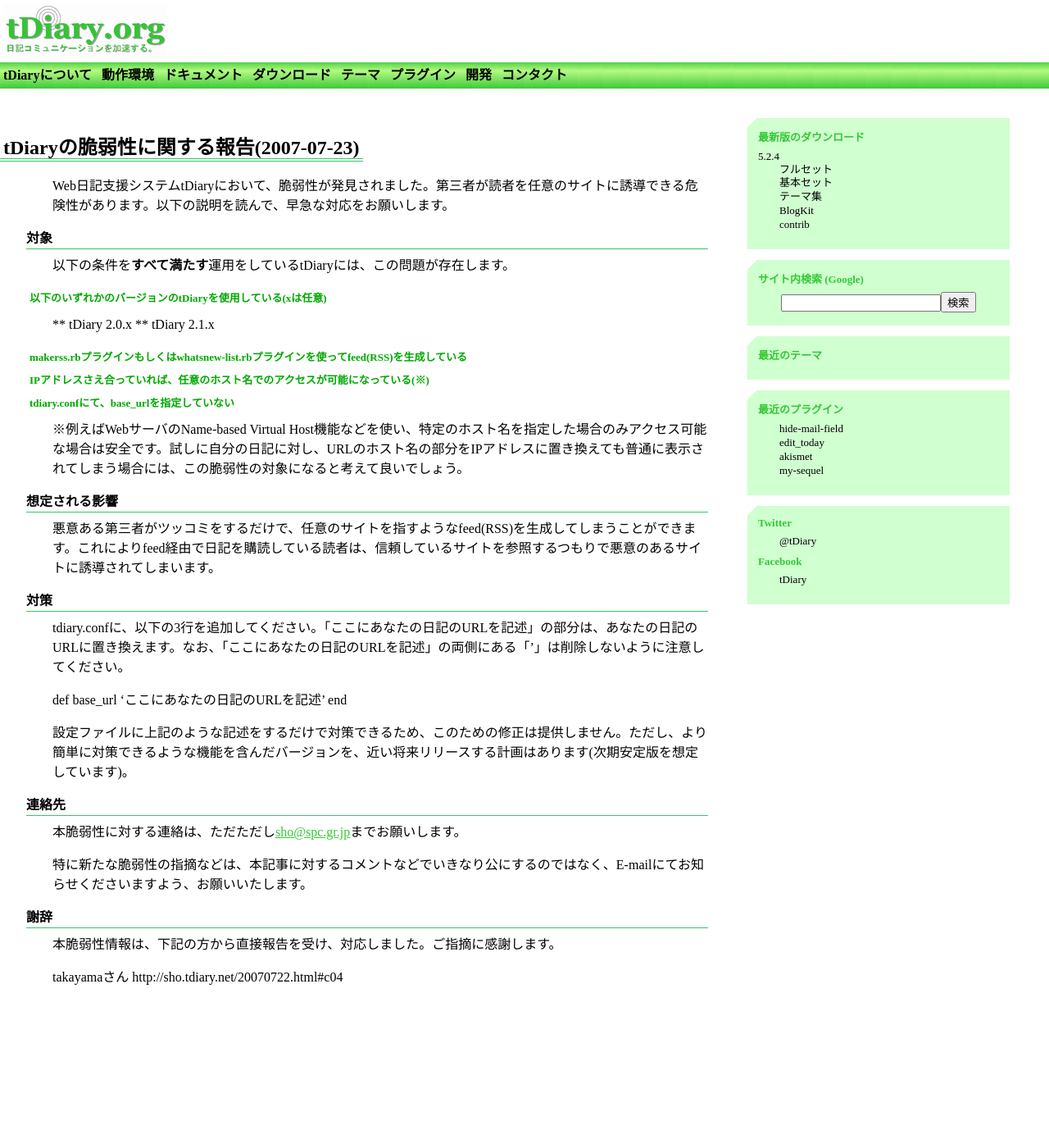
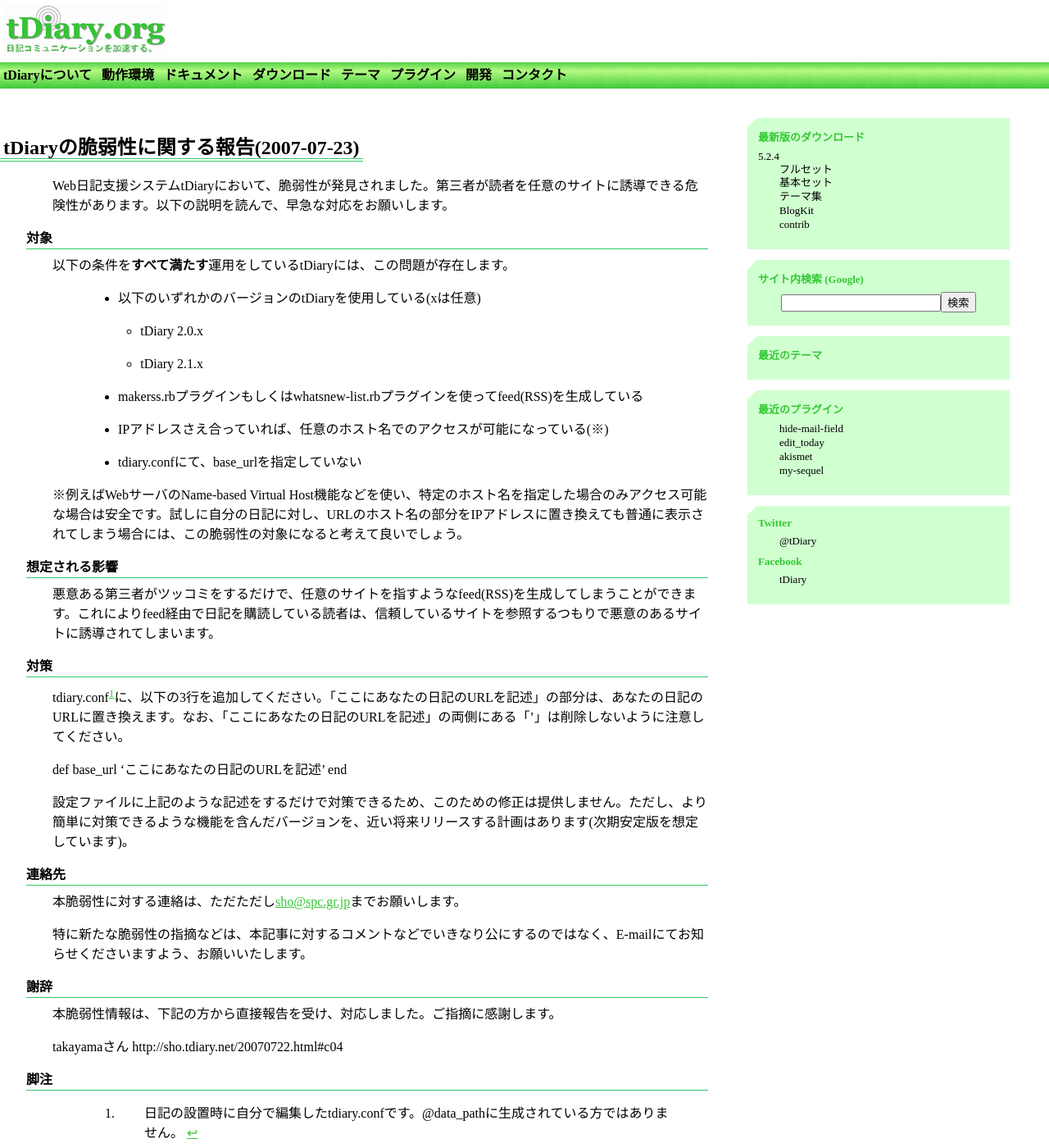
Before and after one commit to tdiary/tdiary.github.io, a Jekyll site: the page built from _posts/2007-07-23-security-post.md, in a window 1280 px wide and 1400 px high. Shown: the whole window at 82% size. Built offline with Jekyll 4.4.1, drawn with Linux system fonts in a browser that asks for light colours; our own code applies the rules of GitHub Pages for plain Markdown files.

Commit message:
footnoteプラグインの記述を書き換え

```diff
--- a/_posts/2007-07-23-security-post.md
+++ b/_posts/2007-07-23-security-post.md
@@ -10,12 +10,12 @@ Web日記支援システムtDiaryにおいて、脆弱性が発見されまし
 ### 対象
 以下の条件を**すべて満たす**運用をしているtDiaryには、この問題が存在します。
 
-# 以下のいずれかのバージョンのtDiaryを使用している(xは任意)
-** tDiary 2.0.x
-** tDiary 2.1.x
-# makerss.rbプラグインもしくはwhatsnew-list.rbプラグインを使ってfeed(RSS)を生成している
-# IPアドレスさえ合っていれば、任意のホスト名でのアクセスが可能になっている(※)
-# tdiary.confにて、base_urlを指定していない
+* 以下のいずれかのバージョンのtDiaryを使用している(xは任意)
+  * tDiary 2.0.x
+  * tDiary 2.1.x
+* makerss.rbプラグインもしくはwhatsnew-list.rbプラグインを使ってfeed(RSS)を生成している
+* IPアドレスさえ合っていれば、任意のホスト名でのアクセスが可能になっている(※)
+* tdiary.confにて、base_urlを指定していない
 
 ※例えばWebサーバのName-based Virtual Host機能などを使い、特定のホスト名を指定した場合のみアクセス可能な場合は安全です。試しに自分の日記に対し、URLのホスト名の部分をIPアドレスに置き換えても普通に表示されてしまう場合には、この脆弱性の対象になると考えて良いでしょう。
 
@@ -23,7 +23,7 @@ Web日記支援システムtDiaryにおいて、脆弱性が発見されまし
 悪意ある第三者がツッコミをするだけで、任意のサイトを指すようなfeed(RSS)を生成してしまうことができます。これによりfeed経由で日記を購読している読者は、信頼しているサイトを参照するつもりで悪意のあるサイトに誘導されてしまいます。
 
 ### 対策
-tdiary.conf{{fn '日記の設置時に自分で編集したtdiary.confです。@data_pathに生成されている方ではありません。'}}に、以下の3行を追加してください。「ここにあなたの日記のURLを記述」の部分は、あなたの日記のURLに置き換えます。なお、「ここにあなたの日記のURLを記述」の両側にある「'」は削除しないように注意してください。
+tdiary.conf[^1]に、以下の3行を追加してください。「ここにあなたの日記のURLを記述」の部分は、あなたの日記のURLに置き換えます。なお、「ここにあなたの日記のURLを記述」の両側にある「'」は削除しないように注意してください。
 
  def base_url
     'ここにあなたの日記のURLを記述'
@@ -41,3 +41,7 @@ tdiary.conf{{fn '日記の設置時に自分で編集したtdiary.confです。@
 
  takayamaさん
  http://sho.tdiary.net/20070722.html#c04
+
+### 脚注
+
+[^1]: 日記の設置時に自分で編集したtdiary.confです。@data_pathに生成されている方ではありません。
```
Also changed, not shown: _posts/2008-01-19-plugin-post.md (+7 -3 lines), _posts/2008-01-22-filter-post.md (+14 -8 lines), _posts/2010-04-04-theme-post.md (+13 -9 lines).
